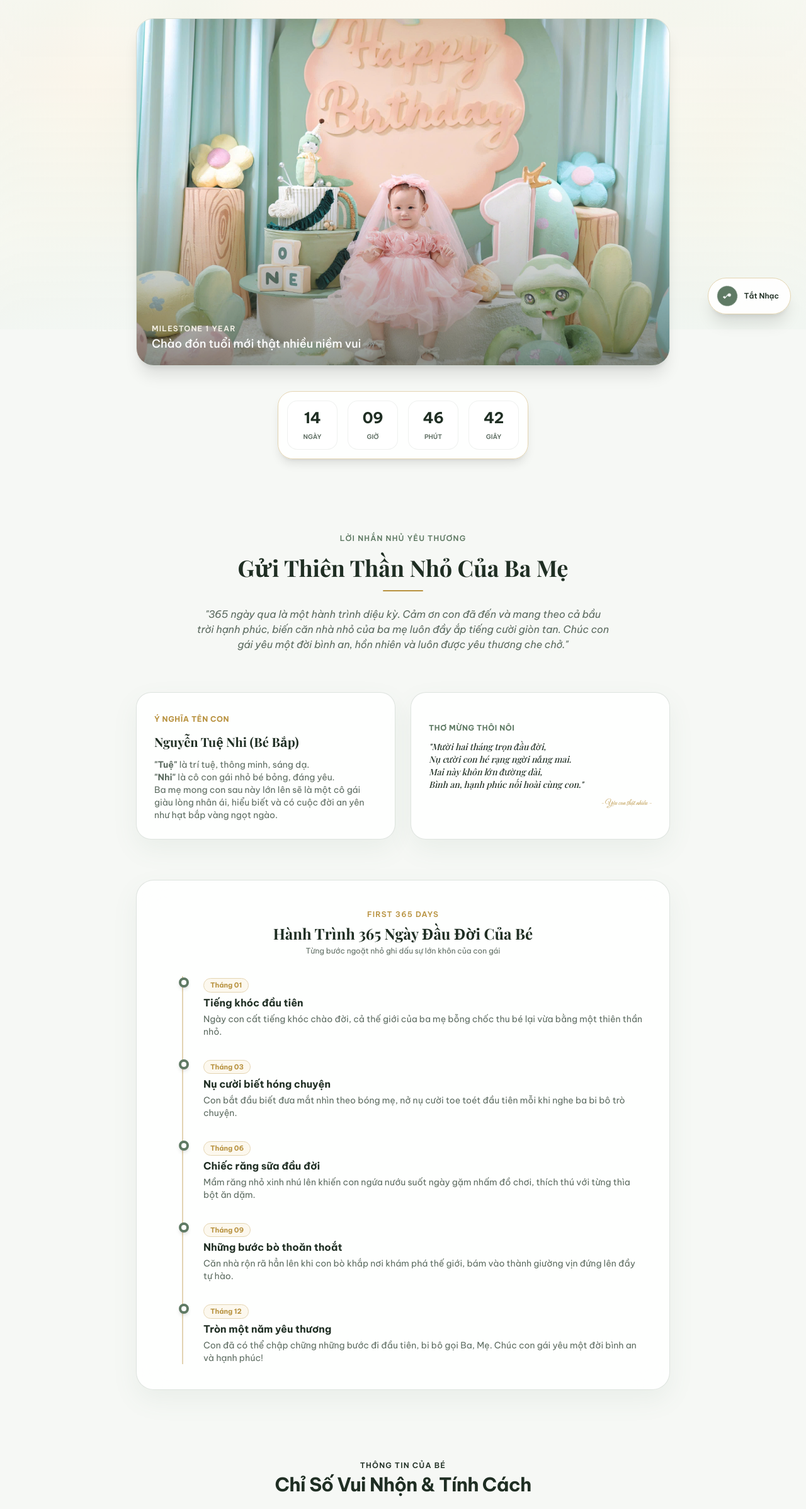
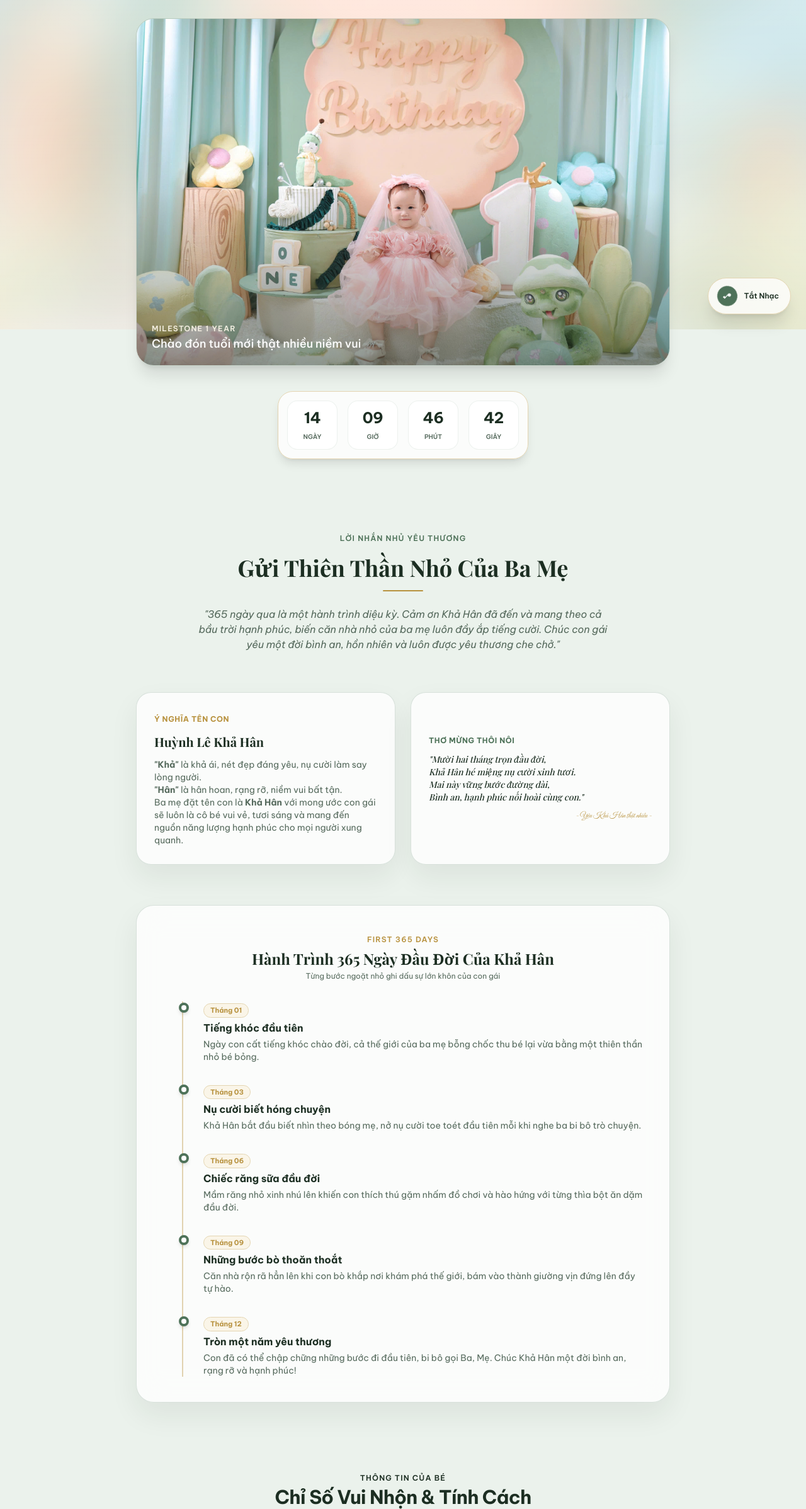
Before and after one commit to tdthai120896-spec/TN10102026, a website built with Vite: page index.html in a window 1280 px wide. Shown: the part 277-2673 px from the top of the page at 63% size. Built offline with nearby package versions, Linux system fonts and the light colour scheme; a web font is replaced by a local one.

Commit message:
Cap nhat nen mo tu anh Hero va doi ten be Huynh Le Kha Han

```diff
--- a/index.html
+++ b/index.html
@@ -3,9 +3,9 @@
 <head>
   <meta charset="UTF-8" />
   <meta name="viewport" content="width=device-width, initial-scale=1.0, viewport-fit=cover" />
-  <title>Mừng Thôi Nôi Bé Yêu • 1st Birthday Celebration</title>
+  <title>Mừng Thôi Nôi Bé Huỳnh Lê Khả Hân • 1st Birthday</title>
 
-  <!-- Google Fonts HỖ TRỢ 100% TIẾNG VIỆT CÓ DẤU (Khắc phục triệt để lỗi vỡ font) -->
+  <!-- Google Fonts Chuẩn Tiếng Việt không lỗi dấu -->
   <link rel="preconnect" href="https://fonts.googleapis.com">
   <link rel="preconnect" href="https://fonts.gstatic.com" crossorigin>
   <link href="https://fonts.googleapis.com/css2?family=Be+Vietnam+Pro:ital,wght@0,300;0,400;0,500;0,600;0,700;1,400&family=Great+Vibes&family=Playfair+Display:ital,wght@0,500;0,600;0,700;1,500;1,600&display=swap" rel="stylesheet">
@@ -18,14 +18,13 @@
         extend: {
           colors: {
             theme: {
-              sage: '#5F7A64',
-              'sage-light': '#E6EFE7',
-              'sage-soft': '#F1F6F2',
+              sage: '#4E7259',
+              'sage-light': '#E2EDE5',
               gold: '#B8923F',
-              'gold-light': '#FCF8EE',
+              'gold-light': '#FAF5E8',
               'gold-border': '#E4D5B2',
-              text: '#1F2E23',
-              secondary: '#5C6B60',
+              text: '#1C2E22',
+              secondary: '#55695C',
             }
           },
           fontFamily: {
@@ -45,22 +44,22 @@
   <style>
     body {
       font-family: 'Be Vietnam Pro', -apple-system, BlinkMacSystemFont, sans-serif;
-      color: #1F2E23;
+      color: #1C2E22;
       -webkit-font-smoothing: antialiased;
       overflow-x: hidden;
-      background-color: #F6F8F5;
+      background-color: #EBF2EC; /* Màu đệm nhẹ khi đang tải ảnh */
     }
 
-    /* Hiệu ứng Kính Mờ cao cấp cho Card */
+    /* Kính mờ siêu thực cho Card - Phản chiếu màu nền phía sau */
     .glass-warm {
-      background: rgba(255, 255, 255, 0.88);
+      background: rgba(255, 255, 255, 0.78);
       backdrop-filter: blur(24px);
       -webkit-backdrop-filter: blur(24px);
-      border: 1px solid rgba(255, 255, 255, 0.95);
-      box-shadow: 0 16px 40px rgba(95, 122, 100, 0.08);
+      border: 1px solid rgba(255, 255, 255, 0.9);
+      box-shadow: 0 20px 45px rgba(28, 46, 34, 0.07);
     }
 
-    /* Hiệu ứng Scroll: Chữ và ảnh từ từ xuất hiện mượt mà */
+    /* Hiệu ứng Scroll mờ -> rõ */
     .reveal-item {
       opacity: 0;
       filter: blur(8px);
@@ -76,7 +75,7 @@
       transform: translateY(0);
     }
 
-    /* Đĩa nhạc xoay */
+    /* Đĩa nhạc xoay tròn */
     @keyframes spin-slow {
       from { transform: rotate(0deg); }
       to { transform: rotate(360deg); }
@@ -89,22 +88,23 @@
 <body class="relative selection:bg-theme-sage selection:text-white">
 
   <!-- ========================================================
-       1. ẢNH HERO LÀM NỀN MỜ CỐ ĐỊNH CHO TOÀN BỘ TRANG WEB
+       ẢNH HERO LÀM NỀN TOÀN BỘ WEB (BLUR CỰC MỊN & SẮC NÉT TỰ NHIÊN)
        ======================================================== -->
-  <div class="fixed inset-0 -z-20 overflow-hidden pointer-events-none">
+  <div class="fixed inset-0 -z-30 overflow-hidden pointer-events-none select-none">
     <img
       src="/assets/photo_hero.jpg"
-      alt="Hero Background"
-      class="w-full h-full object-cover scale-110 filter blur-[40px] opacity-35"
+      alt="Hero Ambient Background"
+      class="w-full h-full object-cover scale-125 filter blur-[36px] md:blur-[48px] brightness-[1.02] saturate-[1.35]"
     />
-    <!-- Lớp phủ màu kem dịu nhẹ để ảnh không che mất chữ -->
-    <div class="absolute inset-0 bg-gradient-to-b from-[#F5F8F5]/85 via-[#FDF9EE]/80 to-[#F2F7F3]/90"></div>
+    <!-- Lớp phủ kính sáng mỏng giúp giữ trọn vẹn tone xanh mint & vàng gỗ của ảnh mà đọc chữ vẫn cực kỳ rõ -->
+    <div class="absolute inset-0 bg-white/45 backdrop-blur-[4px]"></div>
+    <div class="absolute inset-0 bg-gradient-to-b from-white/20 via-transparent to-white/30"></div>
   </div>
 
-  <!-- Trình phát nhạc Audio ẩn -->
+  <!-- Audio phát nhạc ẩn -->
   <audio id="bgMusic" src="/music.mp3" loop preload="auto"></audio>
 
-  <!-- Nút Bật/Tắt Nhạc nổi góc dưới bên phải -->
+  <!-- Nút Bật/Tắt Nhạc nổi góc phải -->
   <div class="fixed bottom-6 right-6 z-50">
     <button id="musicToggleBtn" onclick="window.toggleMusic()" class="glass-warm px-3.5 py-3 rounded-full flex items-center gap-2.5 shadow-xl hover:scale-105 active:scale-95 transition-all border border-theme-gold-border group">
       <div id="musicIconWrapper" class="w-8 h-8 rounded-full bg-theme-sage text-white flex items-center justify-center">
@@ -114,10 +114,10 @@
     </button>
   </div>
 
-  <!-- Thanh điều hướng cố định (Được bọc khung nổi riêng biệt) -->
+  <!-- Header Điều hướng nổi bật -->
   <div id="navbar-root"></div>
 
-  <!-- Nội dung trang -->
+  <!-- Vùng nội dung chính -->
   <main id="app" class="max-w-4xl mx-auto px-4 sm:px-6 pt-28 pb-24 space-y-28"></main>
 
   <!-- Modal Lightbox -->
--- a/js/components/FooterSection.js
+++ b/js/components/FooterSection.js
@@ -2,15 +2,15 @@ import { BABY_CONFIG } from '../config.js';
 
 export function renderFooterSection() {
   return `
-    <footer class="text-center pt-10 pb-6 border-t border-black/5 space-y-4">
+    <footer class="text-center pt-10 pb-6 border-t border-theme-sage/20 space-y-4">
       <div class="max-w-md mx-auto space-y-2">
-        <h3 class="text-base font-bold text-apple-text">Lời Tri Ân Từ Ba Mẹ Bé</h3>
-        <p class="text-xs text-apple-secondary leading-relaxed">
+        <h3 class="text-base font-bold text-theme-text">Lời Tri Ân Từ Ba Mẹ Bé Khả Hân</h3>
+        <p class="text-xs text-theme-secondary leading-relaxed">
           "Cảm ơn ông bà, cô chú, bác và bạn bè đã luôn dành tình cảm yêu thương che chở cho bé trong suốt 1 năm đầu đời. Sự hiện diện của mọi người là món quà ý nghĩa nhất đối với gia đình chúng mình."
         </p>
       </div>
-      <div class="pt-4 text-[11px] text-apple-secondary/70">
-        Crafted with Apple Elegance for Bé ${BABY_CONFIG.nickName} • 2026
+      <div class="pt-4 text-[11px] text-theme-secondary/80">
+        Crafted with Love for Bé ${BABY_CONFIG.fullName} • 2026
       </div>
     </footer>
   `;
--- a/js/components/Navbar.js
+++ b/js/components/Navbar.js
@@ -2,7 +2,7 @@ export function renderNavbar() {
   return `
     <header class="fixed top-4 inset-x-0 z-50 flex justify-center px-4 pointer-events-none">
       <nav class="pointer-events-auto bg-white/95 backdrop-blur-xl border-2 border-theme-sage/20 shadow-xl rounded-full px-5 sm:px-6 py-2.5 flex items-center gap-5 sm:gap-7 text-xs sm:text-sm font-semibold text-theme-text transition-all">
-        <a href="#hero" class="text-theme-sage font-bold tracking-tight text-sm hover:opacity-80">Tuệ Nhi • 1 Tuổi</a>
+        <a href="#hero" class="text-theme-sage font-bold tracking-tight text-sm hover:opacity-80">Khả Hân • 1 Tuổi</a>
 
         <div class="hidden md:flex items-center gap-6 text-theme-secondary text-xs">
           <a href="#hero" class="hover:text-theme-sage transition-colors">Trang Đầu</a>
--- a/js/components/StorySection.js
+++ b/js/components/StorySection.js
@@ -4,25 +4,25 @@ export function renderStorySection() {
   return `
     <section id="story" class="space-y-16">
 
-      <!-- Bức thư tâm tình của Ba & Mẹ -->
+      <!-- Lời nhắn nhủ -->
       <div class="reveal-item text-center max-w-2xl mx-auto space-y-4">
         <span class="text-xs uppercase tracking-widest font-semibold text-theme-sage">Lời Nhắn Nhủ Yêu Thương</span>
         <h2 class="text-3xl sm:text-4xl font-serif font-bold text-theme-text">Gửi Thiên Thần Nhỏ Của Ba Mẹ</h2>
         <div class="w-16 h-[2px] bg-theme-gold mx-auto rounded-full"></div>
         <p class="text-sm sm:text-base text-theme-secondary leading-relaxed font-normal italic pt-2 px-2">
-          "365 ngày qua là một hành trình diệu kỳ. Cảm ơn con đã đến và mang theo cả bầu trời hạnh phúc, biến căn nhà nhỏ của ba mẹ luôn đầy ắp tiếng cười giòn tan. Chúc con gái yêu một đời bình an, hồn nhiên và luôn được yêu thương che chở."
+          "365 ngày qua là một hành trình diệu kỳ. Cảm ơn Khả Hân đã đến và mang theo cả bầu trời hạnh phúc, biến căn nhà nhỏ của ba mẹ luôn đầy ắp tiếng cười. Chúc con gái yêu một đời bình an, hồn nhiên và luôn được yêu thương che chở."
         </p>
       </div>
 
-      <!-- Ý nghĩa tên của bé & Khổ thơ kỷ niệm -->
+      <!-- Ý nghĩa tên Huỳnh Lê Khả Hân -->
       <div class="reveal-item grid grid-cols-1 md:grid-cols-2 gap-6">
         <div class="glass-warm p-7 rounded-apple-card border border-theme-sage/20 space-y-3">
           <span class="text-xs font-bold text-theme-gold uppercase tracking-wider">Ý Nghĩa Tên Con</span>
-          <h3 class="text-xl font-serif font-bold text-theme-text">Nguyễn Tuệ Nhi (Bé Bắp)</h3>
+          <h3 class="text-xl font-serif font-bold text-theme-text">Huỳnh Lê Khả Hân</h3>
           <p class="text-xs sm:text-sm text-theme-secondary leading-relaxed">
-            <strong>"Tuệ"</strong> là trí tuệ, thông minh, sáng dạ.<br>
-            <strong>"Nhi"</strong> là cô con gái nhỏ bé bỏng, đáng yêu.<br>
-            Ba mẹ mong con sau này lớn lên sẽ là một cô gái giàu lòng nhân ái, hiểu biết và có cuộc đời an yên như hạt bắp vàng ngọt ngào.
+            <strong>"Khả"</strong> là khả ái, nét đẹp đáng yêu, nụ cười làm say lòng người.<br>
+            <strong>"Hân"</strong> là hân hoan, rạng rỡ, niềm vui bất tận.<br>
+            Ba mẹ đặt tên con là <strong>Khả Hân</strong> với mong ước con gái sẽ luôn là cô bé vui vẻ, tươi sáng và mang đến nguồn năng lượng hạnh phúc cho mọi người xung quanh.
           </p>
         </div>
 
@@ -30,19 +30,19 @@ export function renderStorySection() {
           <span class="text-xs font-bold text-theme-sage uppercase tracking-wider">Thơ Mừng Thôi Nôi</span>
           <p class="text-xs sm:text-sm text-theme-text font-serif italic leading-relaxed">
             "Mười hai tháng trọn đầu đời,<br>
-            Nụ cười con hé rạng ngời nắng mai.<br>
-            Mai này khôn lớn đường dài,<br>
+            Khả Hân hé miệng nụ cười xinh tươi.<br>
+            Mai này vững bước đường dài,<br>
             Bình an, hạnh phúc nối hoài cùng con."
           </p>
-          <div class="text-right text-xs font-cursive text-theme-gold text-lg">- Yêu con thật nhiều -</div>
+          <div class="text-right text-xs font-cursive text-theme-gold text-xl">- Yêu Khả Hân thật nhiều -</div>
         </div>
       </div>
 
-      <!-- Timeline 12 tháng đầu đời -->
+      <!-- Timeline 12 tháng -->
       <div class="reveal-item glass-warm rounded-apple-banner p-6 sm:p-10 border border-theme-sage/20 space-y-8">
         <div class="text-center space-y-1">
           <span class="text-xs uppercase tracking-widest font-semibold text-theme-gold">First 365 Days</span>
-          <h3 class="text-xl sm:text-2xl font-serif font-bold text-theme-text">Hành Trình 365 Ngày Đầu Đời Của Bé</h3>
+          <h3 class="text-xl sm:text-2xl font-serif font-bold text-theme-text">Hành Trình 365 Ngày Đầu Đời Của Khả Hân</h3>
           <p class="text-xs text-theme-secondary">Từng bước ngoặt nhỏ ghi dấu sự lớn khôn của con gái</p>
         </div>
 
--- a/js/config.js
+++ b/js/config.js
@@ -1,4 +1,3 @@
-// Mapping 10 ảnh từ thư mục public/assets/
 export const IMAGE_ASSETS = {
   photo_hero: "/assets/photo_hero.jpg",
   photo_info_1: "/assets/photo_info_1.jpg",
@@ -15,31 +14,31 @@ export const IMAGE_ASSETS = {
 export const PARTY_DATE = new Date("2026-10-24T18:00:00").getTime();
 
 export const BABY_CONFIG = {
-  fullName: "Nguyễn Tuệ Nhi",
+  fullName: "Huỳnh Lê Khả Hân",
   nickName: "Bé Bắp",
-  partyDateString: "Chủ Nhật, ngày 18 tháng 10 năm 2026",
-  partyTimeString: "Từ 12:00",
+  partyDateString: "Thứ Bảy, ngày 24 tháng 10 năm 2026",
+  partyTimeString: "18:00 - 21:00",
   locationName: "Trung Tâm Sự Kiện White Palace",
   locationAddress: "194 Hoàng Văn Thụ, Phường 9, Quận Phú Nhuận, TP. Hồ Chí Minh",
   googleMapsUrl: "https://maps.google.com/?q=White+Palace+Hoang+Van+Thu"
 };
 
-// Dữ liệu Hành trình 12 tháng đầu đời (Storytelling làm web sâu sắc và dài hơn)
+// Hành trình 12 tháng đầu đời của Khả Hân
 export const TIMELINE_STORY = [
   {
     month: "Tháng 01",
     title: "Tiếng khóc đầu tiên",
-    desc: "Ngày con cất tiếng khóc chào đời, cả thế giới của ba mẹ bỗng chốc thu bé lại vừa bằng một thiên thần nhỏ."
+    desc: "Ngày con cất tiếng khóc chào đời, cả thế giới của ba mẹ bỗng chốc thu bé lại vừa bằng một thiên thần nhỏ bé bỏng."
   },
   {
     month: "Tháng 03",
     title: "Nụ cười biết hóng chuyện",
-    desc: "Con bắt đầu biết đưa mắt nhìn theo bóng mẹ, nở nụ cười toe toét đầu tiên mỗi khi nghe ba bi bô trò chuyện."
+    desc: "Khả Hân bắt đầu biết nhìn theo bóng mẹ, nở nụ cười toe toét đầu tiên mỗi khi nghe ba bi bô trò chuyện."
   },
   {
     month: "Tháng 06",
     title: "Chiếc răng sữa đầu đời",
-    desc: "Mầm răng nhỏ xinh nhú lên khiến con ngứa nướu suốt ngày gặm nhấm đồ chơi, thích thú với từng thìa bột ăn dặm."
+    desc: "Mầm răng nhỏ xinh nhú lên khiến con thích thú gặm nhấm đồ chơi và hào hứng với từng thìa bột ăn dặm đầu đời."
   },
   {
     month: "Tháng 09",
@@ -49,6 +48,6 @@ export const TIMELINE_STORY = [
   {
     month: "Tháng 12",
     title: "Tròn một năm yêu thương",
-    desc: "Con đã có thể chập chững những bước đi đầu tiên, bi bô gọi Ba, Mẹ. Chúc con gái yêu một đời bình an và hạnh phúc!"
+    desc: "Con đã có thể chập chững những bước đi đầu tiên, bi bô gọi Ba, Mẹ. Chúc Khả Hân một đời bình an, rạng rỡ và hạnh phúc!"
   }
 ];
```
